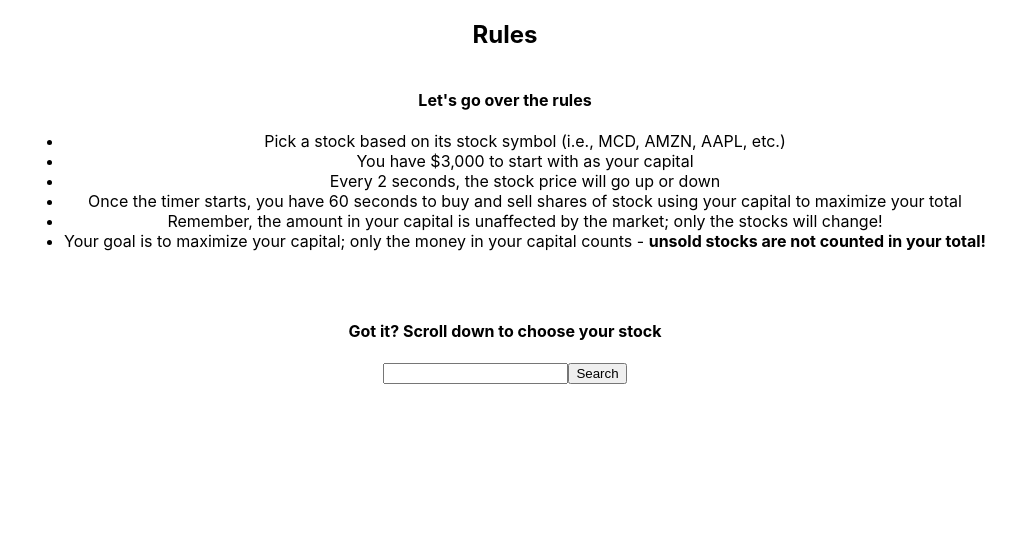
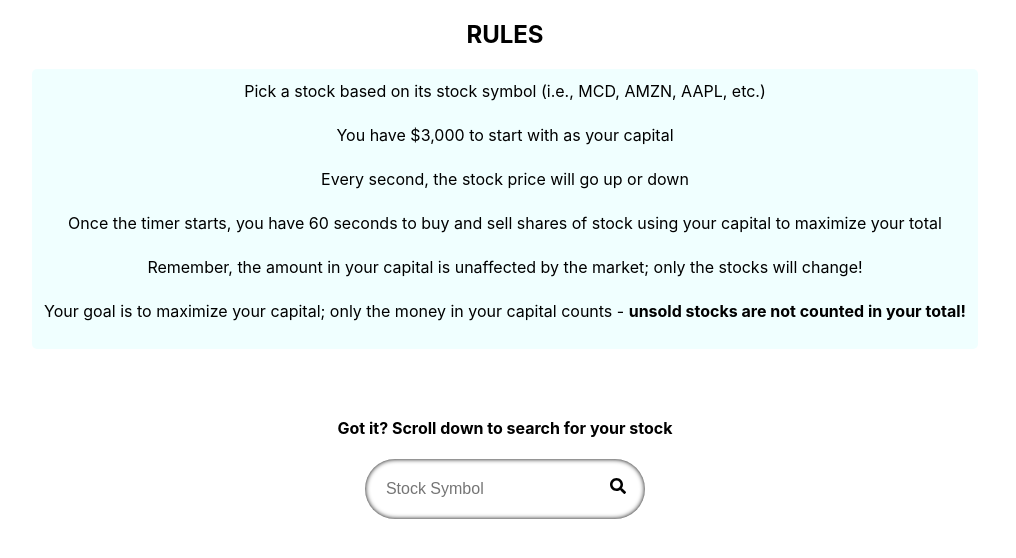
Before and after one commit to SpencePro/React-Stock-Market-Game, a React (Create React App) app: page / in a window 1280 px wide. Shown: the top 558 px of the page, without its empty margins (135-1151 px from the left). Built offline with nearby package versions, Linux system fonts and the light colour scheme.

Commit message:
updated variance algo, chart display

```diff
--- a/package.json
+++ b/package.json
@@ -6,8 +6,11 @@
     "@testing-library/jest-dom": "^5.15.0",
     "@testing-library/react": "^11.2.7",
     "@testing-library/user-event": "^12.8.3",
+    "chart.js": "^3.6.0",
     "react": "^17.0.2",
+    "react-chartjs-2": "^3.3.0",
     "react-dom": "^17.0.2",
+    "react-icons": "^4.3.1",
     "react-router-dom": "^5.2.1",
     "react-scripts": "4.0.3",
     "unirest": "^0.6.0",
--- a/src/forms.js
+++ b/src/forms.js
@@ -1,6 +1,7 @@
 import React, { useState, useEffect } from "react";
 // import { API_KEY } from "./config";
 import { useGlobalContext } from "./context";
+import { FaSearch } from "react-icons/fa";
 
 export const StockLookupForm = () => {
     const {chosenStock, setChosenStock, currentPrice, setDailyPrices, setCurrentPrice, API_KEY} = useGlobalContext();
@@ -42,8 +43,10 @@ export const StockLookupForm = () => {
     return (
         <>
         <form className="stock-lookup">
-            <input type="text" id="stock-symbol" />
-            <button type="button" onClick={()=>setChosenStock(document.getElementById("stock-symbol").value.toUpperCase())} >Search</button>
+            <div className="stock-search-div">
+                <input type="text" id="stock-symbol" placeholder="Stock Symbol" />
+                <button type="button" className="btn search-btn" onClick={()=>setChosenStock(document.getElementById("stock-symbol").value.toUpperCase())} ><FaSearch/></button>
+            </div>
         </form>
         {chosenStock !== "" ?
         <div className="stock-info">
--- a/src/game.js
+++ b/src/game.js
@@ -4,7 +4,7 @@ import { useGlobalContext } from "./context";
 import { Graph } from "./line-graph";
 
 export const Game = () => {
-    const {chosenStock, capital, currentPrice, sharesOwned, timer, setTimer, increaseDecreaseAlgorithm, toggleShares, tradeError, newGame, bestScore} = useGlobalContext();
+    const {chosenStock, capital, currentPrice, sharesOwned, timer, setTimer, increaseDecreaseAlgorithm, toggleShares, tradeError, newGame, bestScore, days, dailyPrices} = useGlobalContext();
     const countdown = useRef();
 
     useEffect(() => {
@@ -12,19 +12,21 @@ export const Game = () => {
     }, []);
 
     useEffect(() => {
-        console.log(`the time is ${timer} seconds`);
         if (timer === 0) {
             clearInterval(countdown.current);
             console.log("finished");
             return;
         }
-        increaseDecreaseAlgorithm();
+        if (timer !== 60) {
+            console.log(timer)
+            increaseDecreaseAlgorithm();
+            console.log("days:", days);
+            console.log("daily prices:", dailyPrices);
+        }
+        // debugger;
     }, [timer])
 
     const match = bestScore.find(element => element.name === chosenStock);
-    if (match) {
-
-    }
 
     if (chosenStock === "") {
         return (
@@ -53,12 +55,14 @@ export const Game = () => {
             {tradeError === "" ? "":<p className="trade-error">{tradeError}</p>}
         </div>
         <h4>Time Left: {timer} seconds</h4>
-        <h4>Your {capital > 3000 ? "profit":"loss"} is: ${(capital - 3000).toFixed(2)}</h4>
+        <h4>Your {capital >= 3000 ? "profit":"loss"} is: ${(capital - 3000).toFixed(2)}</h4>
         {match ?
         <h4>High score for {chosenStock}: ${(match.profit).toFixed(2)} profit</h4>
         :
         ""}
+        {timer === 0 ?
         <Link to="/"><button className="start-btn" onClick={newGame}>NEW GAME</button></Link>
+        :""}
         <Graph />
         </>
     )
--- a/src/home.js
+++ b/src/home.js
@@ -3,23 +3,26 @@ import { StockLookupForm } from "./forms";
 import { Link } from 'react-router-dom';
 import { useGlobalContext } from "./context";
 
+
 export const Home = () => {
-    const {chosenStock} = useGlobalContext();
+    const {chosenStock, gameStart} = useGlobalContext();
 
     return (
         <>
+        <div className="home-div">
         <header>
-            <h2>Rules</h2>
-            <h4>Let's go over the rules</h4>
+            <h2 className="rules-title">RULES</h2>
+            <div className="rules-div">
             <ul>
                 <li>Pick a stock based on its stock symbol (i.e., MCD, AMZN, AAPL, etc.)</li>
                 <li>You have $3,000 to start with as your capital</li>
-                <li>Every 2 seconds, the stock price will go up or down</li>
+                <li>Every second, the stock price will go up or down</li>
                 <li>Once the timer starts, you have 60 seconds to buy and sell shares of stock using your capital to maximize your total</li>
                 <li>Remember, the amount in your capital is unaffected by the market; only the stocks will change!</li>
                 <li>Your goal is to maximize your capital; only the money in your capital counts - <b>unsold stocks are not counted in your total!</b></li>
             </ul>
-            <h4>Got it? Scroll down to choose your stock</h4>
+            </div>
+            <h4>Got it? Scroll down to search for your stock</h4>
         </header>
         {/* scroll down to reveal form */}
         <div className="stock-form hidden">
@@ -33,6 +36,7 @@ export const Home = () => {
         </div>
         :
         ""}
+        </div>
         </>
     )
 }
--- a/src/index.css
+++ b/src/index.css
@@ -31,8 +31,64 @@ header {
 
 /* Rules */
 
+.rules-title{
+
+}
+
+.rules-div {
+  margin-left: auto;
+  margin-right: auto;
+}
+
 ul {
   width: fit-content;
   margin: auto;
   margin-bottom: 3rem;
+  list-style: none;
+  padding-left: 0;
+  padding: 0.5rem;
+  border-radius: 5px;
+  background-color: azure;
 }
+
+ul li {
+  margin-bottom: 1rem;
+  padding: 0.25rem;
+  border-radius: 5px;
+}
+
+input {
+  border: none;
+  padding: 0.5rem;
+  font-size: 1rem;
+}
+
+.search-btn {
+  border: none;
+  background-color: white;
+  font-size: 1rem;
+  margin-left: 0.2rem;
+}
+
+.stock-search-div {
+  width: fit-content;
+  margin: auto;
+  padding: 0.8rem;
+  border-radius: 2rem;
+  box-shadow: inset 0px 0px 5px;
+}
+
+/* Graph */
+
+canvas {
+  /* margin-left: 5rem;
+  margin-right: 5rem;
+  overflow: hidden; */
+  max-width: fit-content;
+}
+
+.chart-div {
+  margin-left: 5rem;
+  margin-right: 5rem;
+  overflow: hidden;
+}
--- a/src/line-graph.js
+++ b/src/line-graph.js
@@ -1,25 +1,77 @@
-import React from "react";
-import { JSCharting } from 'jscharting-react';
+import React, { useState, useEffect } from "react";
+import { Line } from "react-chartjs-2";
 import { useGlobalContext } from "./context";
 
 export const Graph = () => {
-    const {dailyPrices} = useGlobalContext();
+    const {dailyPrices, days} = useGlobalContext();
+
+    const data = {
+        labels: [...days],
+        datasets: [
+            {
+                label: 'Stock Prices ($)',
+                data: [...dailyPrices],
+                fill: false,
+                backgroundColor: 'rgb(255, 99, 132)',
+                borderColor: 'rgba(255, 99, 132, 0.2)',
+            },
+        ],
+    };
+
+    const options = {
+        animation: {
+            duration: 0
+        }
+    }
+
+    // const [dataPoints, setDataPoints] = useState([]);
+
+    // useEffect(() => {
+    //     const updateDataPoints = () => {
+    //         dailyPrices.slice(1).map((eachDay) => {
+    //             const {day, price} = eachDay;
+    //             const point = {x: day, y: `$${price.toFixed(2)}`};
+    //             setDataPoints([...dataPoints, point]);
+    //     })}
+    //     updateDataPoints();
+    // }, [dailyPrices]);
+
+    // // updateDataPoints();
 
     // const config = {
     //     type: "line",
-    //     series:
+    //     series: [
+    //         {
+    //             points: [dataPoints]
+    //         }
+    //     ]
     // }
 
+    // const divStyle = {
+    //     maxWidth: '700px',
+    //     height: '400px',
+    //     margin: '0px auto'
+    // };
+
+    // // const addData = () => {
+    // //     config.series(0).points.add()
+    // // }
+
     return (
-        <div className="stock-graph-div">
-            <div className="stock-graph">
-                {dailyPrices.slice(1).map((eachDay) => {
-                    const {day, price} = eachDay;
-                    return (
-                        <p key={day}>Day: {day} - Price: ${price.toFixed(2)}</p>
-                    )
-                })}
-            </div>
+        // <div style={divStyle}><JSCharting options={config} /></div>
+        <div className="chart-div">
+            <Line data={data} options={options} />
         </div>
+
+        // <div className="stock-graph-div">
+        //     <div className="stock-graph">
+        //         {dailyPrices.slice(1).map((eachDay) => {
+        //             const {day, price} = eachDay;
+        //             return (
+        //                 <p key={day}>Day: {day} - Price: ${price.toFixed(2)}</p>
+        //             )
+        //         })}
+        //     </div>
+        // </div>
     )
 }
```
Also changed, not shown: src/context.js (+100 -59 lines), 1 other file (tests, documents, lock files or other folders).
